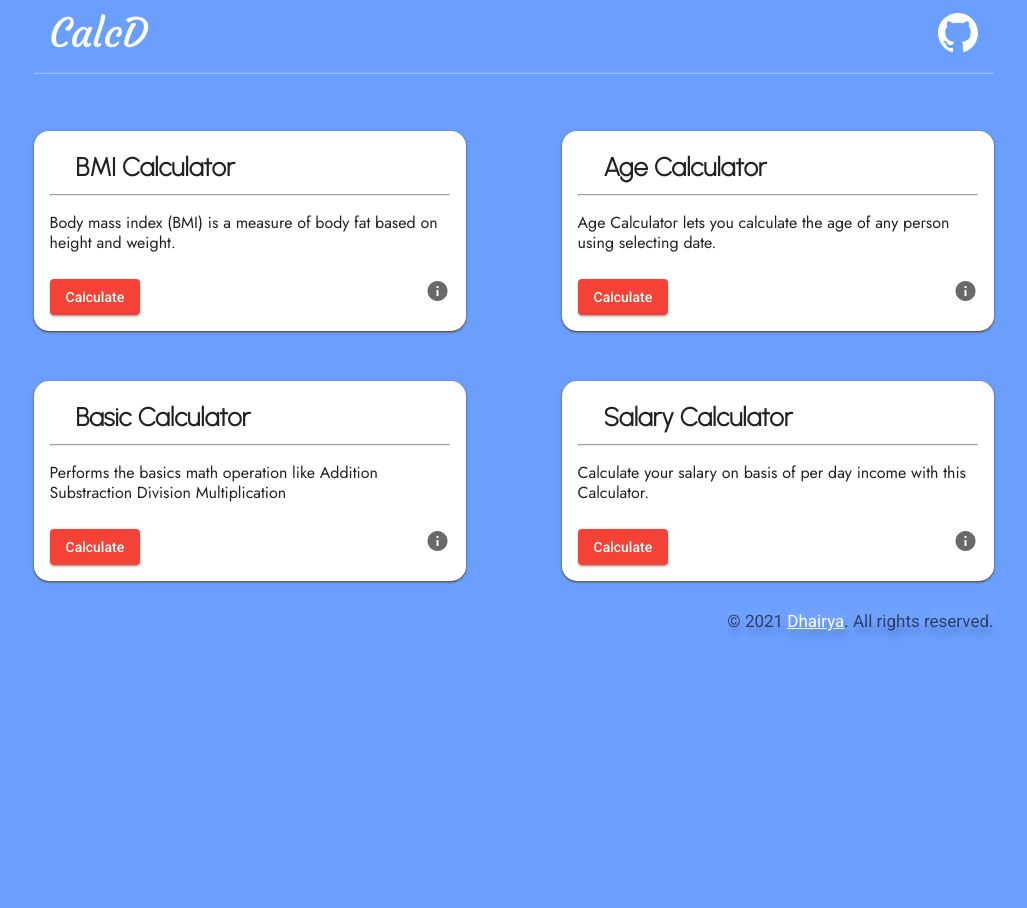
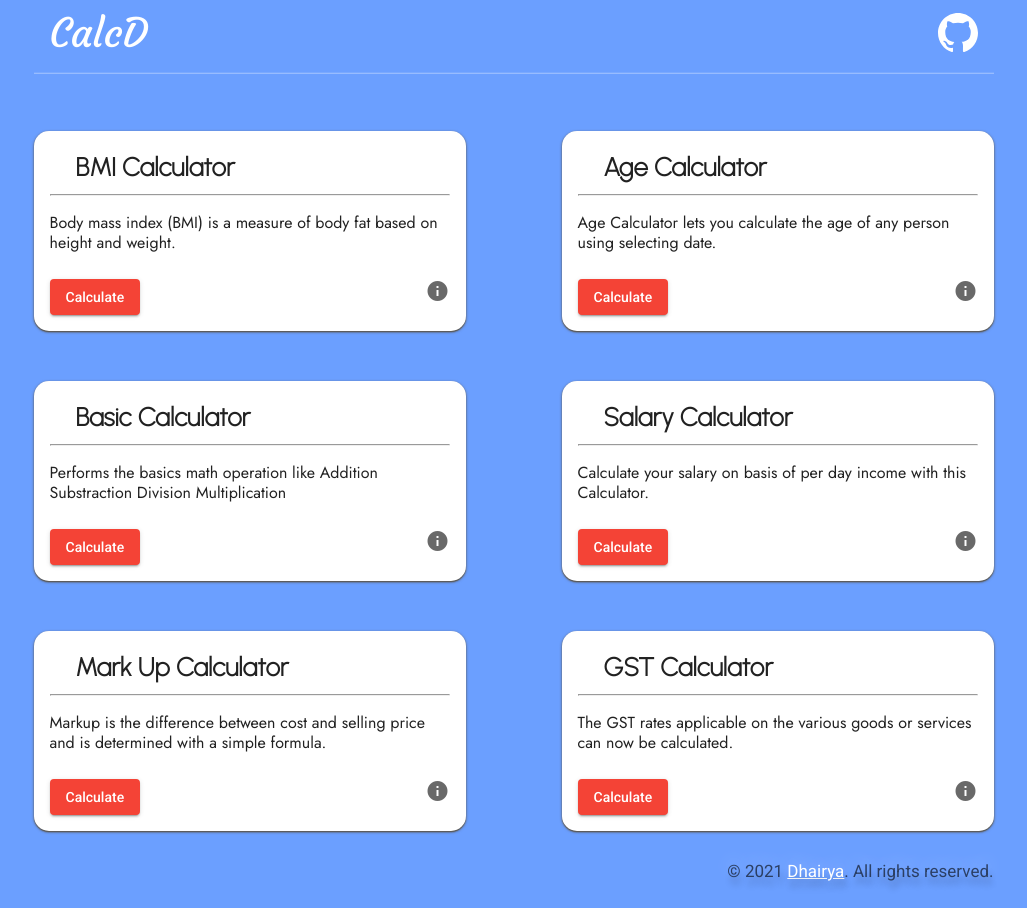
Before and after one commit to Dhairya22/CalcD, an Angular app: page / in a window 1280 px wide. Shown: the whole page, without its empty margins (126-1153 px from the left). Before the commit the page ends 800 px from the top, so only its background shows below. Built offline with nearby package versions, Linux system fonts and the light colour scheme; a web font is replaced by a local one.

Commit message:
gst calculator done

```diff
--- a/src/app/app.module.ts
+++ b/src/app/app.module.ts
@@ -9,6 +9,8 @@ import { HeaderComponent } from './common/header/header.component';
 import { ServiceWorkerModule } from '@angular/service-worker';
 import { environment } from '../environments/environment';
 import { InfoComponent } from './components/info/info.component';
+// import { GstCalculatorComponent } from './components/gst-calculator/gst-calculator.component';
+// import { MarkupCalculatorComponent } from './components/markup-calculator/markup-calculator.component';
 // import { BmiInfoComponent } from './components/bmi-info/bmi-info.component';
 // import { SalaryCalculatorComponent } from './components/salary-calculator/salary-calculator.component';
 // import { AgeCalculatorComponent } from './components/age-calculator/age-calculator.component';
@@ -20,6 +22,8 @@ import { InfoComponent } from './components/info/info.component';
     AppComponent,
     HeaderComponent,
     InfoComponent,
+    // GstCalculatorComponent,
+    // MarkupCalculatorComponent,
     // BmiInfoComponent,
     // SalaryCalculatorComponent,
     // AgeCalculatorComponent,
--- a/src/app/common/header/header.component.html
+++ b/src/app/common/header/header.component.html
@@ -65,7 +65,7 @@
       </div>
     </mat-card>
 
-    <mat-card class="example-card card3">
+    <mat-card class="example-card card4">
       <mat-card-header>
         <mat-card-title>Salary Calculator</mat-card-title>
       </mat-card-header>
@@ -80,6 +80,38 @@
         <mat-icon matTooltip="what is salary calculator?" style="color: rgb(105, 105, 105);">info</mat-icon>
       </div>
     </mat-card>
+
+    <mat-card class="example-card card5">
+      <mat-card-header>
+        <mat-card-title>Mark Up Calculator</mat-card-title>
+      </mat-card-header>
+      <hr>
+      <mat-card-content>
+        <span>
+          Markup is the difference between cost and selling price and is determined with a simple formula.
+        </span>
+      </mat-card-content>
+      <div class="buttons">
+        <button mat-raised-button color="warn" style="cursor: pointer;" (click)="openMarkupCalculator()">Calculate</button>
+        <mat-icon matTooltip="what is salary calculator?" style="color: rgb(105, 105, 105);">info</mat-icon>
+      </div>
+    </mat-card>
+
+    <mat-card class="example-card card5">
+      <mat-card-header>
+        <mat-card-title>GST Calculator</mat-card-title>
+      </mat-card-header>
+      <hr>
+      <mat-card-content>
+        <span>
+          The GST rates applicable on the various goods or services can now be calculated.
+        </span>
+      </mat-card-content>
+      <div class="buttons">
+        <button mat-raised-button color="warn" style="cursor: pointer;" (click)="openGSTCalculator()">Calculate</button>
+        <mat-icon matTooltip="what is salary calculator?" style="color: rgb(105, 105, 105);">info</mat-icon>
+      </div>
+    </mat-card>
   </div>
   <p class="cp-text" align="end">
     © 2021 <a href="https://github.com/Dhairya22">Dhairya</a>. All rights reserved.
--- a/src/app/common/header/header.component.ts
+++ b/src/app/common/header/header.component.ts
@@ -5,7 +5,9 @@ import { AgeCalculatorComponent } from 'src/app/components/age-calculator/age-ca
 import { BasicCalculatorComponent } from 'src/app/components/basic-calculator/basic-calculator.component';
 import { BmiCalculatorComponent } from 'src/app/components/bmi-calculator/bmi-calculator.component';
 import { BmiInfoComponent } from 'src/app/components/bmi-info/bmi-info.component';
+import { GstCalculatorComponent } from 'src/app/components/gst-calculator/gst-calculator.component';
 import { InfoComponent } from 'src/app/components/info/info.component';
+import { MarkupCalculatorComponent } from 'src/app/components/markup-calculator/markup-calculator.component';
 import { SalaryCalculatorComponent } from 'src/app/components/salary-calculator/salary-calculator.component';
 // import information from 'src/app/json/info.json';
 
@@ -68,6 +70,26 @@ export class HeaderComponent implements OnInit {
     });
   }
 
+  openMarkupCalculator(){
+    const dialogRef = this.dialog.open(MarkupCalculatorComponent, {
+      width: '500px',
+    });
+
+    dialogRef.afterClosed().subscribe(result => {
+      console.log('The dialog was closed');
+    });
+  }
+
+  openGSTCalculator(){
+    const dialogRef = this.dialog.open(GstCalculatorComponent, {
+      width: '500px',
+    });
+
+    dialogRef.afterClosed().subscribe(result => {
+      console.log('The dialog was closed');
+    });
+  }
+
   // info(id: number) {
   //   this.route.queryParams
   //     .subscribe(params => {
--- /dev/null
+++ b/src/app/components/gst-calculator/gst-calculator.component.css
@@ -0,0 +1,9 @@
+.emboss {
+    background: whitesmoke;
+    color: rgba(0,0,0,0.6);
+    text-shadow: 2px 8px 6px rgba(0,0,0,0.2),
+                 0px -5px 16px rgba(255,255,255,0.3);
+    margin-top: 50px;
+    font-weight: 800;
+    border-bottom: 1px solid grey;
+  }
--- /dev/null
+++ b/src/app/components/gst-calculator/gst-calculator.component.html
@@ -0,0 +1,42 @@
+<div align="end">
+  <button mat-icon-button class="close-button" [mat-dialog-close]="true">
+    <mat-icon class="close-icon" color="warn">close</mat-icon>
+  </button>
+</div>
+<form class="form-container" [formGroup]="gstForm">
+  <h1 style="font-family: 'Poiret One', cursive; text-align: center; font-weight: 800;">GST Calculator</h1>
+  <mat-card-content>
+    <mat-form-field class="full-width" style="width: 100%;">
+      <input matInput type="number" placeholder="Enter Amount" formControlName="amount">
+    </mat-form-field>
+    <mat-form-field class="full-width" style="width: 100%;">
+      <input matInput type="number" placeholder="Enter GST (in %)" formControlName="gst">
+    </mat-form-field>
+  </mat-card-content>
+  <mat-card-actions align="center" style="display: flex;">
+    <button mat-raised-button color="primary" style="width: 50%;" [disabled]="gstForm.invalid"
+      (click)="calculate()">Calculate</button>
+    <button mat-stroked-button style="width: 50%;" (click)="resetForm()">Clear</button>
+  </mat-card-actions>
+</form>
+
+<div>
+  <div class="dcf-overflow-x-auto" tabindex="0">
+    <table class="dcf-table dcf-table-bordered dcf-table-striped dcf-w-100%"
+      style="margin: 0 auto; width: 100%; text-align: center;">
+      <thead style="border-bottom: 1px solid black; font-family: 'Josefin Sans', sans-serif; font-size: 1.2rem;"
+        class="emboss">
+        <tr>
+          <th>GST Amount (in Rs.)</th>
+          <th>Total Amount (in Rs.)</th>
+        </tr>
+      </thead>
+      <tbody style="font-size: 1.1rem; font-family: 'Courgette', cursive; margin-top: 5px; color: royalblue;">
+        <tr>
+          <td>{{result}}</td>
+          <td>{{totalAmount}}</td>
+        </tr>
+      </tbody>
+    </table>
+  </div>
+</div>
--- /dev/null
+++ b/src/app/components/gst-calculator/gst-calculator.component.ts
@@ -0,0 +1,40 @@
+import { Component, OnInit } from '@angular/core';
+import { FormControl, FormGroup, Validators } from '@angular/forms';
+
+@Component({
+  selector: 'app-gst-calculator',
+  templateUrl: './gst-calculator.component.html',
+  styleUrls: ['./gst-calculator.component.css']
+})
+export class GstCalculatorComponent implements OnInit {
+
+  gstForm! : FormGroup;
+  result: any;
+  totalAmount: number;
+  formValues: Object;
+
+  constructor() { }
+
+  ngOnInit(): void {
+    this.prepareForm();
+  }
+
+  prepareForm(){
+    this.gstForm = new FormGroup({
+      amount: new FormControl('',Validators.required),
+      gst: new FormControl('',Validators.required)
+    })
+  }
+
+  calculate(){
+    this.result = this.gstForm.controls.amount.value - (this.gstForm.controls.amount.value * (100 / (100 + this.gstForm.controls.gst.value)));
+    this.result = Math.round(this.result*100)/100;
+    this.totalAmount = this.result + this.gstForm.controls.amount.value;
+    this.totalAmount = Math.round(this.totalAmount*100)/100;
+  }
+
+  resetForm(){
+    this.gstForm.reset();
+  }
+
+}
--- /dev/null
+++ b/src/app/components/markup-calculator/markup-calculator.component.html
@@ -0,0 +1 @@
+<p>markup-calculator works!</p>
--- /dev/null
+++ b/src/app/components/markup-calculator/markup-calculator.component.ts
@@ -0,0 +1,15 @@
+import { Component, OnInit } from '@angular/core';
+
+@Component({
+  selector: 'app-markup-calculator',
+  templateUrl: './markup-calculator.component.html',
+  styleUrls: ['./markup-calculator.component.css']
+})
+export class MarkupCalculatorComponent implements OnInit {
+
+  constructor() { }
+
+  ngOnInit(): void {
+  }
+
+}
--- a/src/app/modules/shared.module.ts
+++ b/src/app/modules/shared.module.ts
@@ -7,6 +7,8 @@ import { AgeCalculatorComponent } from '../components/age-calculator/age-calcula
 import { BasicCalculatorComponent } from '../components/basic-calculator/basic-calculator.component';
 import { SalaryCalculatorComponent } from '../components/salary-calculator/salary-calculator.component';
 import { BmiInfoComponent } from '../components/bmi-info/bmi-info.component';
+import { MarkupCalculatorComponent } from '../components/markup-calculator/markup-calculator.component';
+import { GstCalculatorComponent } from '../components/gst-calculator/gst-calculator.component';
 
 
 
@@ -16,6 +18,8 @@ import { BmiInfoComponent } from '../components/bmi-info/bmi-info.component';
     AgeCalculatorComponent,
     BasicCalculatorComponent,
     SalaryCalculatorComponent,
+    MarkupCalculatorComponent,
+    GstCalculatorComponent,
     BmiInfoComponent
   ],
   imports: [
```
Also changed, not shown: src/app/components/markup-calculator/markup-calculator.component.css (added), 2 other files (tests, documents, lock files or other folders).
